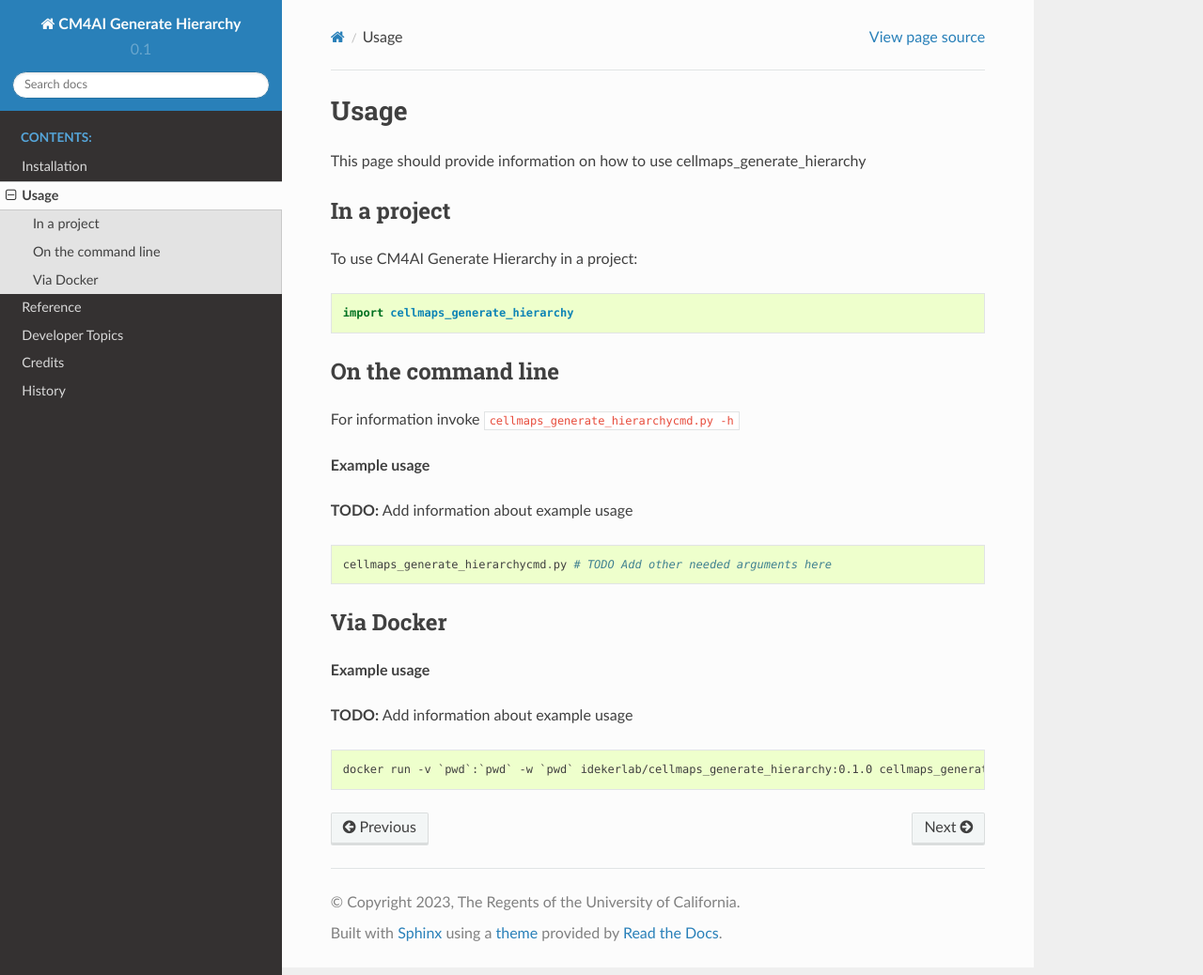
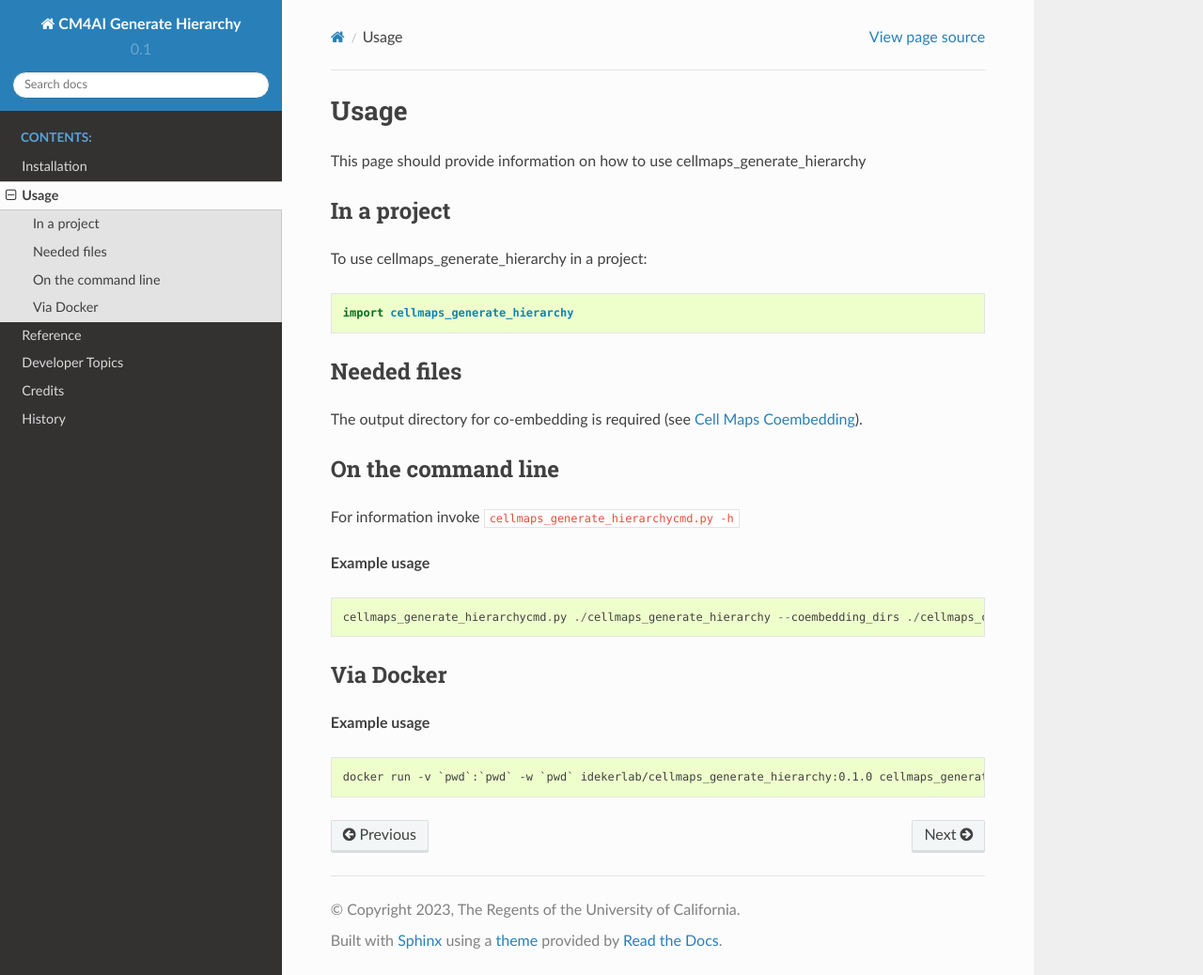
Before and after one commit to idekerlab/cellmaps_generate_hierarchy, a Sphinx documentation site: the page built from docs/usage.rst, in a window 1280 px wide and 1038 px high. Shown: the whole window at 94% size. Built offline with Sphinx 7.4.7 and the Read the Docs theme 2.0.0, drawn with Linux system fonts in a browser that asks for light colours; pages that are not in the unit, such as notebooks, are missing from menus.

```diff
--- a/AUTHORS.rst
+++ b/AUTHORS.rst
@@ -9,8 +9,6 @@ Developers
 
 * Clara Hu <mhu@health.ucsd.edu>
 
-* Gege Qian <geqian@ucsd.edu>
-
 * Christopher Churas <cchuras@ucsd.edu>
 
 Contributors
--- a/docs/devbranches.rst
+++ b/docs/devbranches.rst
@@ -1,6 +1,5 @@
 Development Process
 =====================
 
-TODO need to denote that development go on
-``dev`` branch and each user should have their own
-branch and pull request into ``dev``
+To make a pull request, please create your own user
+``dev`` branch and request a pull request into the repository ``dev`` branch.
--- a/docs/index.rst
+++ b/docs/index.rst
@@ -9,8 +9,8 @@ Cell Maps Generate Hierarchy
 .. image:: https://img.shields.io/travis/idekerlab/cellmaps_generate_hierarchy.svg
         :target: https://travis-ci.com/idekerlab/cellmaps_generate_hierarchy
 
-Generates hierarchy from `Cell Maps Coembedding <https://cellmaps-coembedding.readthedocs.io/>`__
-for `Cell Maps for AI (CM4AI) <https://cm4ai.org>`__
+Generates hierarchy from `Cell Maps Coembedding <https://cellmaps-coembedding.readthedocs.io/>`__ using `HiDeF <https://github.com/fanzheng10/HiDeF/>`__
+
 
 * Free software: MIT license
 
--- a/docs/usage.rst
+++ b/docs/usage.rst
@@ -7,9 +7,16 @@ This page should provide information on how to use cellmaps_generate_hierarchy
 In a project
 --------------
 
-To use CM4AI Generate Hierarchy in a project::
+To use cellmaps_generate_hierarchy in a project::
 
     import cellmaps_generate_hierarchy
+
+
+Needed files
+------------
+
+The output directory for co-embedding is required (see `Cell Maps Coembedding <https://github.com/idekerlab/cellmaps_coembedding/>`__).
+
 
 On the command line
 ---------------------
@@ -18,20 +25,16 @@ For information invoke :code:`cellmaps_generate_hierarchycmd.py -h`
 
 **Example usage**
 
-**TODO:** Add information about example usage
-
 .. code-block::
 
-   cellmaps_generate_hierarchycmd.py # TODO Add other needed arguments here
+   cellmaps_generate_hierarchycmd.py ./cellmaps_generate_hierarchy --coembedding_dirs ./cellmaps_coembedding_outdir
 
 Via Docker
 ---------------
 
 **Example usage**
 
-**TODO:** Add information about example usage
-
 
 .. code-block::
 
-   docker run -v `pwd`:`pwd` -w `pwd` idekerlab/cellmaps_generate_hierarchy:0.1.0 cellmaps_generate_hierarchycmd.py # TODO Add other needed arguments here
+   docker run -v `pwd`:`pwd` -w `pwd` idekerlab/cellmaps_generate_hierarchy:0.1.0 cellmaps_generate_hierarchycmd.py ./cellmaps_generate_hierarchy --coembedding_dirs ./cellmaps_coembedding_outdir
```
Also changed, not shown: README.rst (+4 -12 lines).
